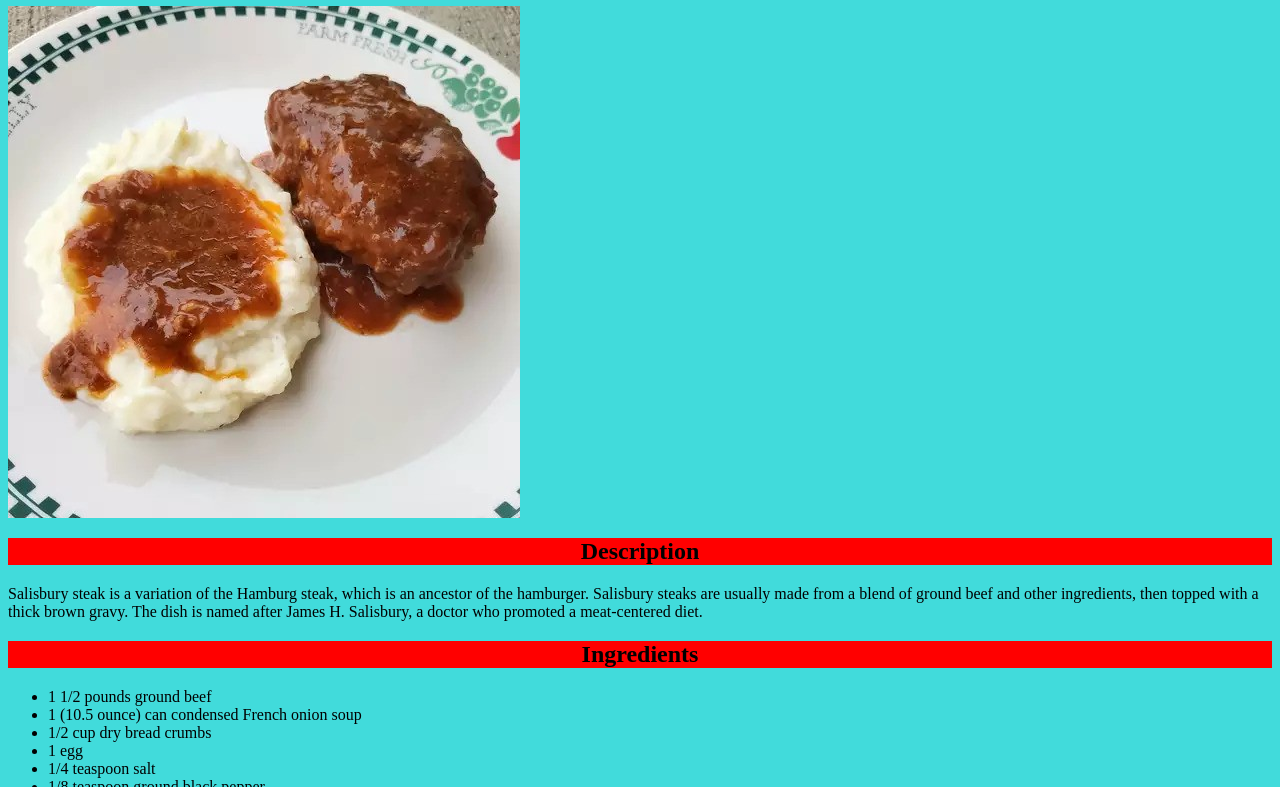
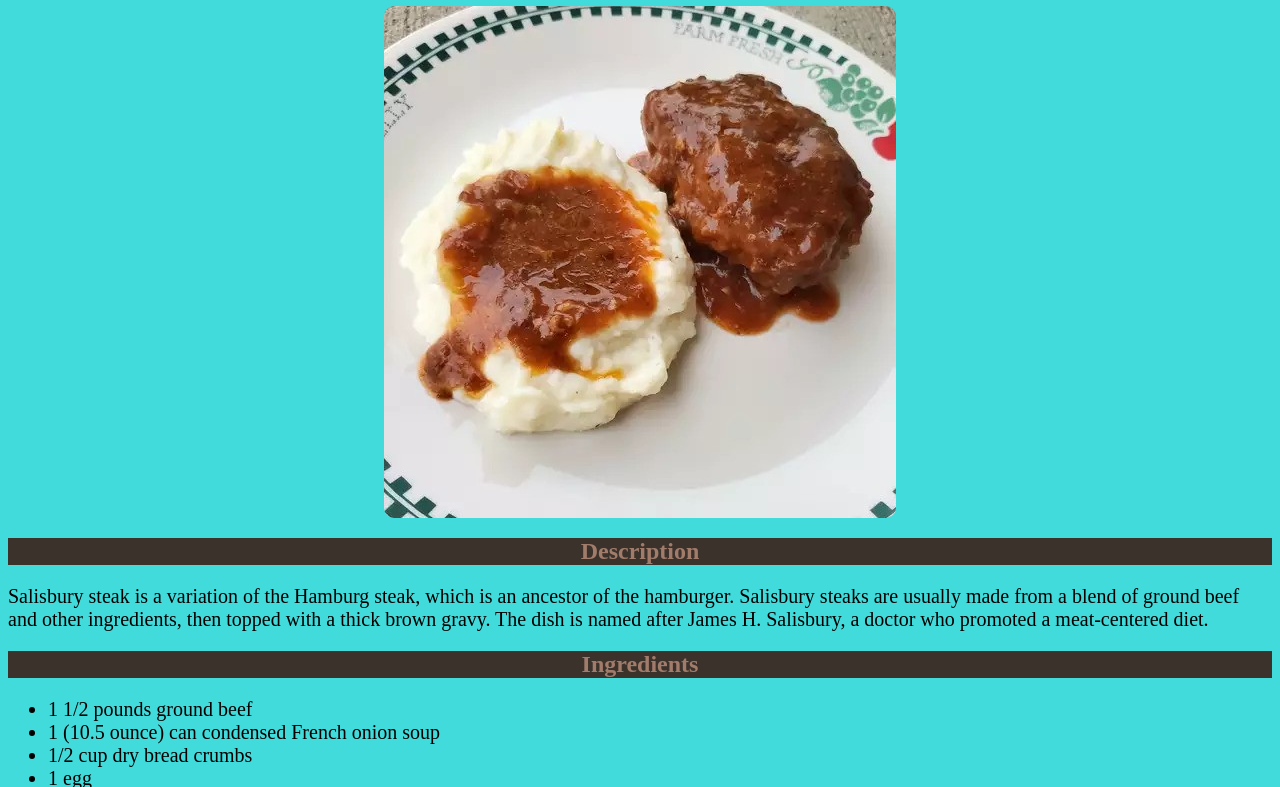
Before and after one commit to Revanshill86/odin-recipes, a plain HTML site: page recipes/salisburysteak.html in a window 1280 px wide. Shown: the part 60-847 px from the top of the page. Drawn offline with Linux system fonts and the light colour scheme.

Commit message:
added styles

```diff
--- a/recipes/salisburysteak.html
+++ b/recipes/salisburysteak.html
@@ -1,5 +1,5 @@
 <link rel="stylesheet" href="../style.css">
-<h1>Salisbury Steak</h1>
+<h1 class="title">Salisbury Steak</h1>
 <img src="../images/salisburysteak.jpg" alt="Salisbury Steak">
 <h2>Description</h2>
 <p>Salisbury steak is a variation of the Hamburg steak, which is an ancestor of the hamburger. Salisbury steaks are usually made from a blend of ground beef and other ingredients, then topped with a thick brown gravy. The dish is named after James H. Salisbury, a doctor who promoted a meat-centered diet.</p>
--- a/style.css
+++ b/style.css
@@ -23,6 +23,30 @@
 
 h2
 {
-    background-color: red;
+    background-color: #3B322C;
+    text-align: center;
+    color: #A17C6B;
+
+}
+
+.title
+{
     text-align: center;
 }
+
+img
+{
+    display: block;
+    margin: 0 auto;
+    border-radius: 10px;
+}
+
+li
+{
+    font-size: 20px;
+}
+
+p
+{
+    font-size: 20px;
+}
```
Also changed, not shown: recipes/chickenfriedsteak.html (+1 -1 lines).
